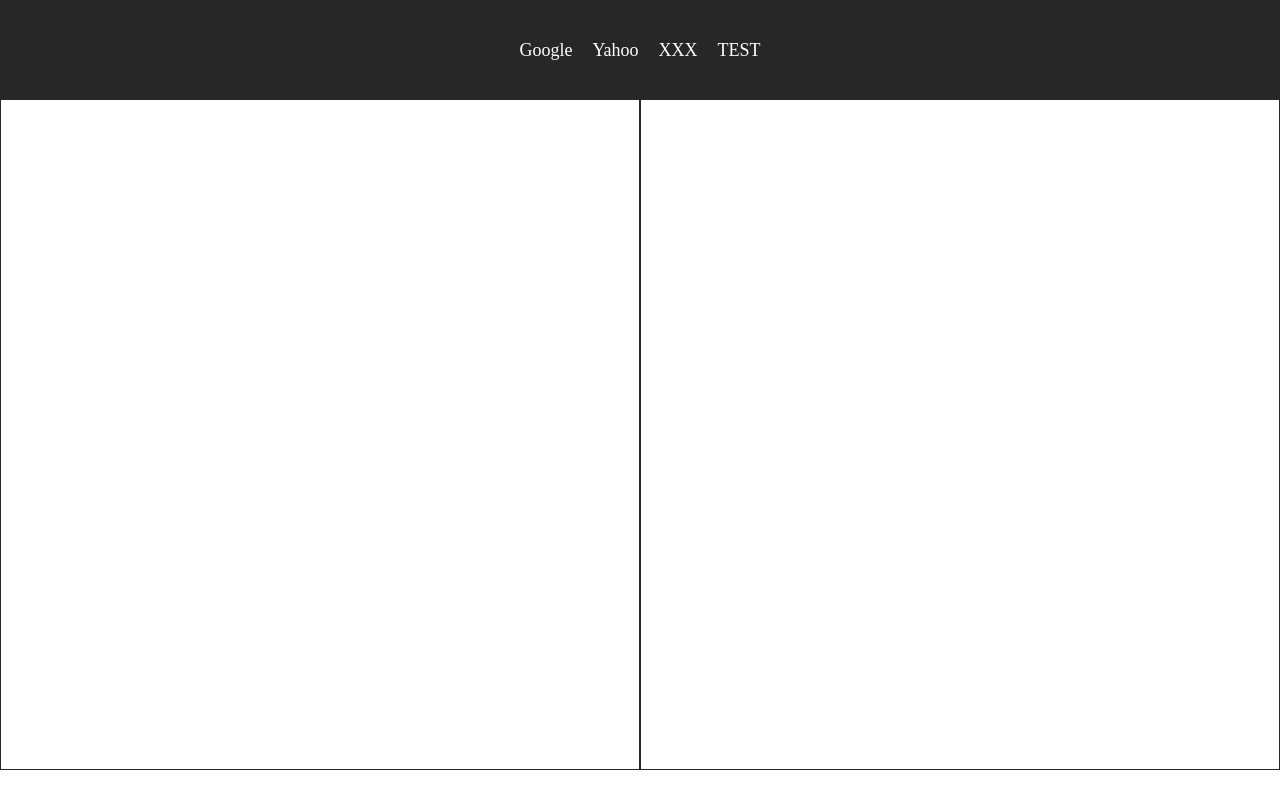
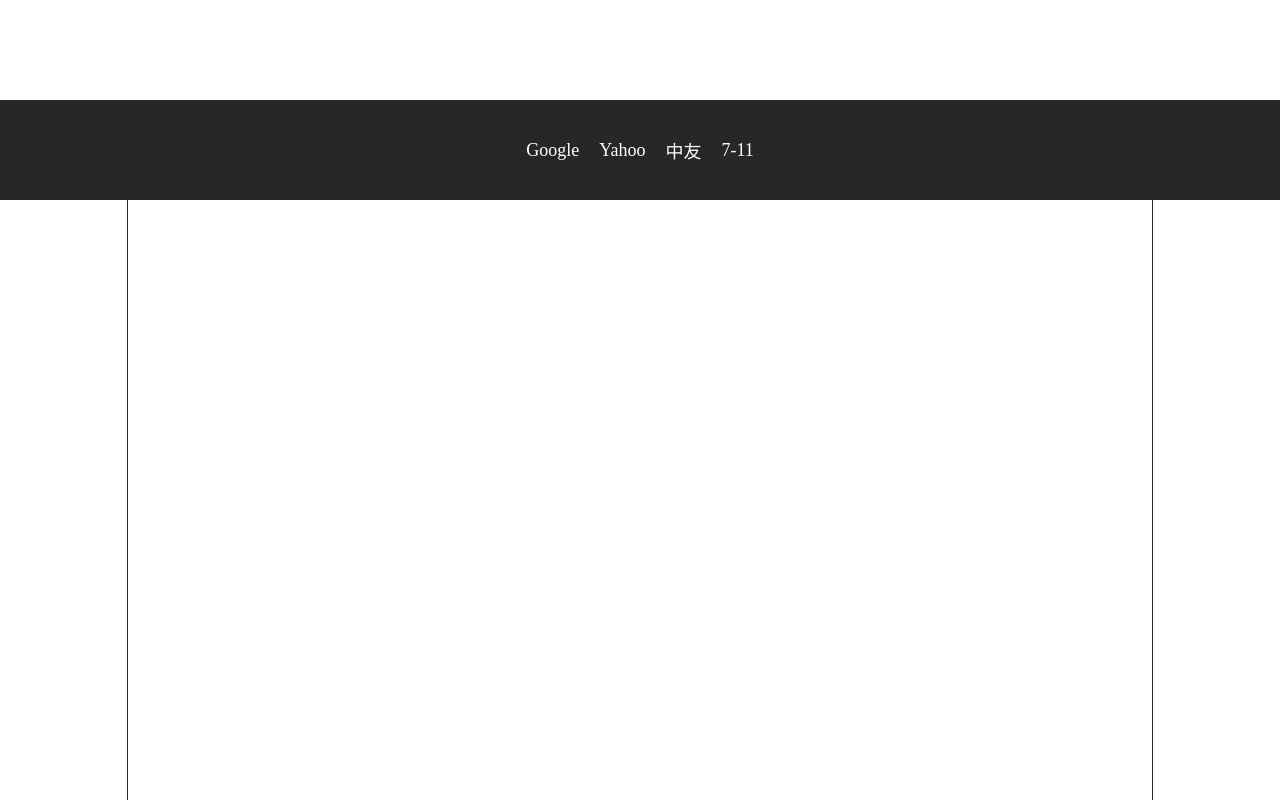
Before and after one commit to CarterTsai/chrome-multiply-webview-app, a browser extension: page app/index.html in a window 1280 px wide. Shown: the top 800 px of the page. Drawn offline with Linux system fonts and the light colour scheme; files that its build step writes are made by us from their sources.

Commit message:
add new website and update style

```diff
--- a/app/index.html
+++ b/app/index.html
@@ -18,13 +18,15 @@
             <div class="vertical-container">
                 <span>Google</span>
                 <span>Yahoo</span>
-                <span>XXX</span>
-                <span>TEST</span>
+                <span>中友</span>
+                <span>7-11</span>
             </div>
         </header>
         <div class="content">
-            <webview id="foo" src="https://www.google.com/" style="width:1024px; height:768px"></webview>
-            <webview id="foo" src="https://tw.yahoo.com" style="width:1024px; height:768px"></webview>
+            <webview src="https://www.google.com/" ></webview>
+            <webview src="https://tw.yahoo.com" ></webview>
+            <webview src="https://www.chung-yo.com/" ></webview>
+            <webview src="http://www.7-11.com.tw/" ></webview>
         </div>
         <!-- build:js scripts/vendor.js -->
         <!-- bower:js -->
--- a/app/scripts/main.js
+++ b/app/scripts/main.js
@@ -2,8 +2,8 @@
 
 // Listens for the app launching then creates the window
 chrome.app.runtime.onLaunched.addListener(function() {
-  var width = 500;
-  var height = 300;
+  var width = 1024;
+  var height = 768;
 
   chrome.app.window.create('index.html', {
     id: 'main',
--- a/app/styles/main.css
+++ b/app/styles/main.css
@@ -31,12 +31,17 @@ header span {
 }
 
 .content {
+    margin-top: 100px;
     display: -webkit-flex;
     display:         flex;
     -webkit-align-items: center;
             align-items: center;
-    -webkit-justify-content: center;
-            justify-content: center;
+    -webkit-flex: 1 6 20%;
+           flex: 1 6 20%;
+    -webkit-flex-direction: column;
+    flex-direction: column;
+    /*-webkit-justify-content: center;
+            justify-content: center;*/
 }
 
 .content webview {
```
Also changed, not shown: app/manifest.json.
